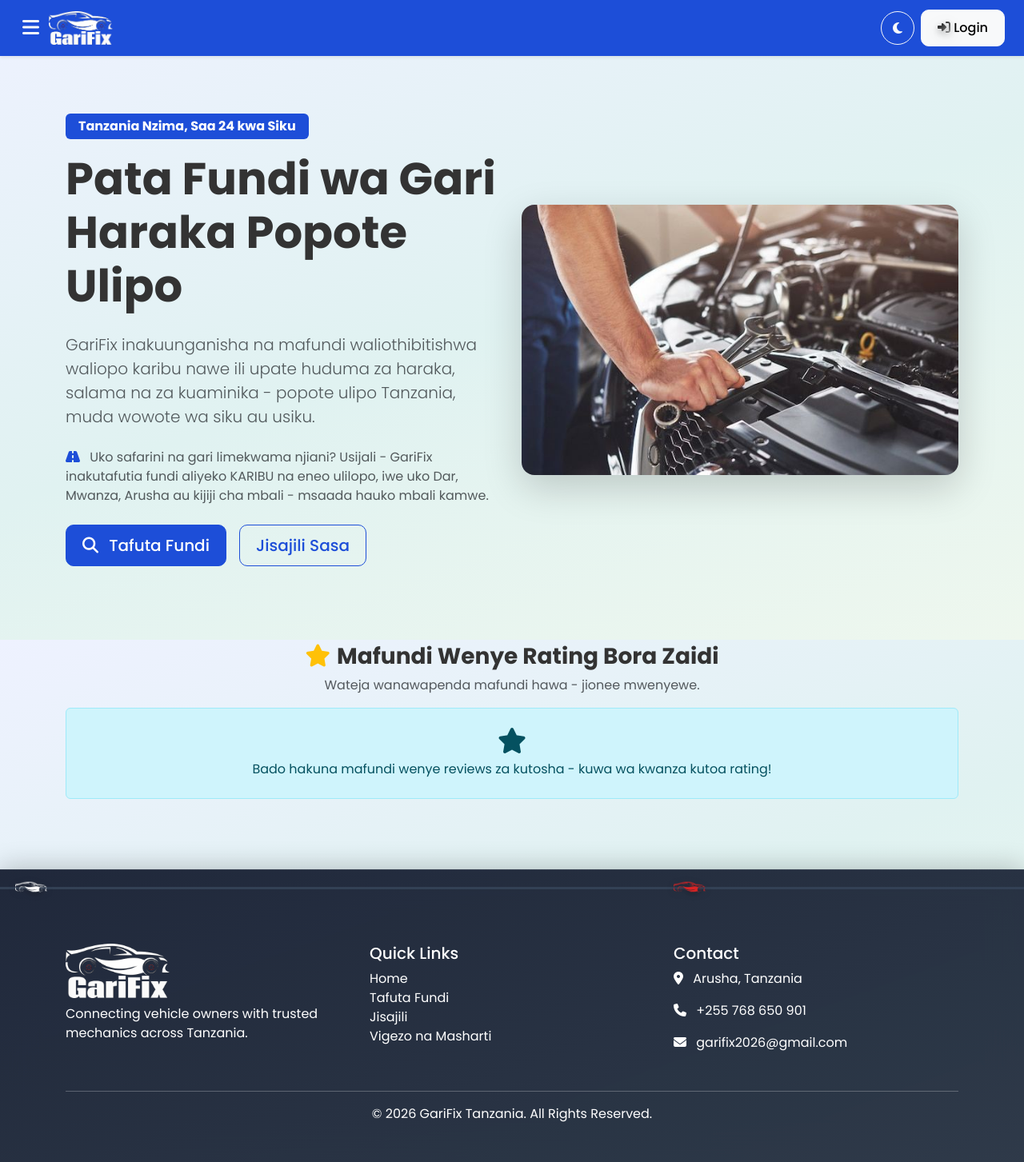
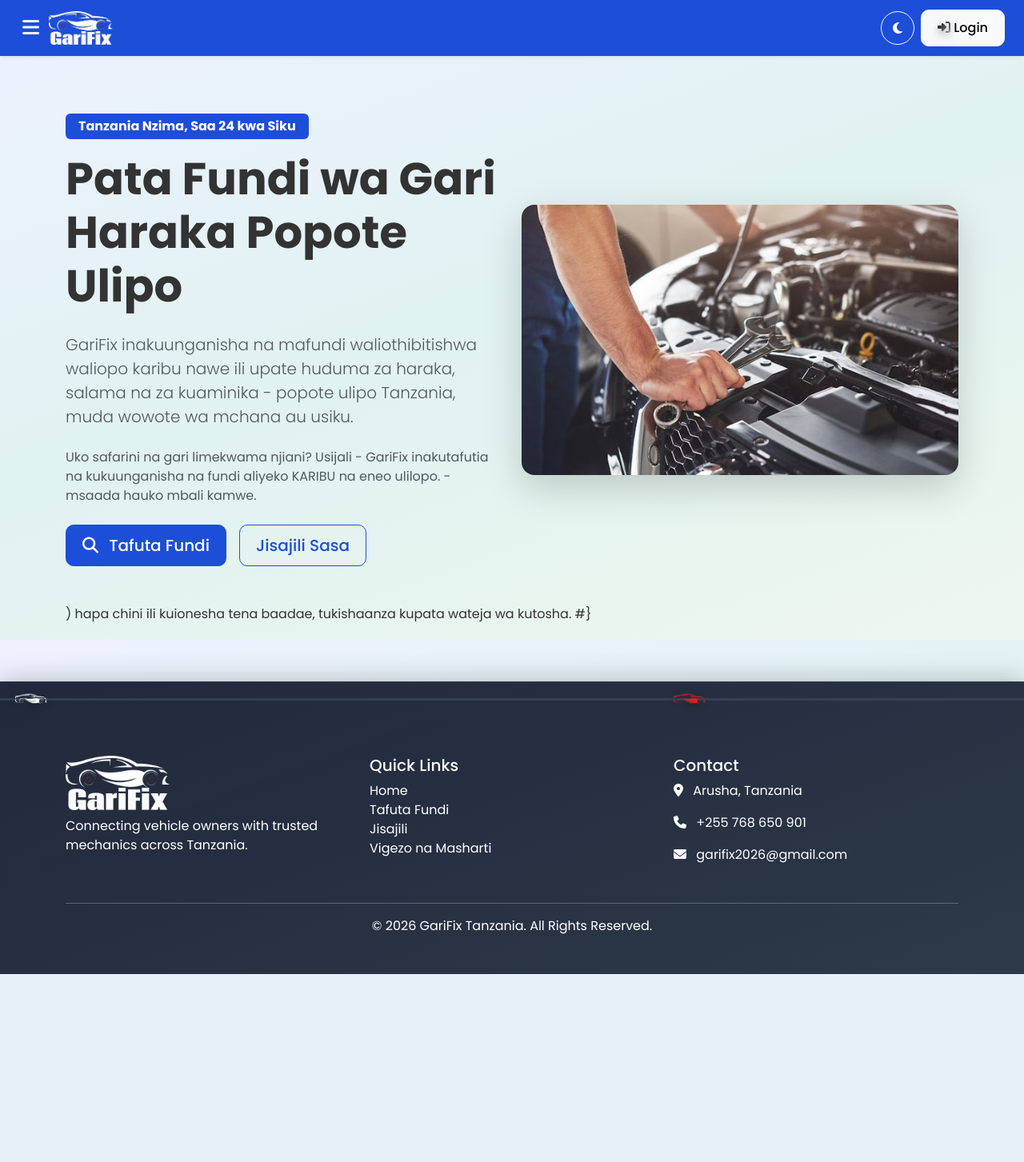
Before and after one commit to joblee88/garifix, a Flask app: page / in a window 1280 px wide. Shown: the whole page at 80% size. After the commit the page ends 1218 px from the top, so only its background shows below. Run offline with Flask 3, Linux system fonts and the light colour scheme; data comes from the database, SQL or seed files in the repository; data that the repository does not hold is empty.

Commit message:
marekebosho home page

```diff
--- a/templates/home.html
+++ b/templates/home.html
@@ -7,11 +7,10 @@
         <span class="badge bg-primary mb-3 px-3 py-2 fs-6">Tanzania Nzima, Saa 24 kwa Siku</span>
         <h1 class="display-4 fw-bold mb-4">Pata Fundi wa Gari Haraka Popote Ulipo</h1>
         <p class="lead text-muted mb-4">
-            GariFix inakuunganisha na mafundi waliothibitishwa waliopo karibu nawe ili upate huduma za haraka, salama na za kuaminika - popote ulipo Tanzania, muda wowote wa siku au usiku.
+            GariFix inakuunganisha na mafundi waliothibitishwa waliopo karibu nawe ili upate huduma za haraka, salama na za kuaminika - popote ulipo Tanzania, muda wowote wa mchana au usiku.
         </p>
         <p class="text-muted mb-4">
-            <i class="fa-solid fa-road text-primary me-2"></i>
-            Uko safarini na gari limekwama njiani? Usijali - GariFix inakutafutia fundi aliyeko KARIBU na eneo ulilopo, iwe uko Dar, Mwanza, Arusha au kijiji cha mbali - msaada hauko mbali kamwe.
+            Uko safarini na gari limekwama njiani? Usijali - GariFix inakutafutia na kukuunganisha na fundi aliyeko KARIBU na eneo ulilopo. - msaada hauko mbali kamwe.
         </p>
         <div class="d-flex flex-wrap gap-3">
 
@@ -36,6 +35,11 @@
     </div>
 </div>
 
+{# Sehemu ya "Mafundi Wenye Rating Bora Zaidi" - imefichwa kwa sasa
+   (wateja bado ni wachache, rating hazina maana kamili bado).
+   Ondoa alama hizi za comment ({# na #}) hapa chini ili kuionesha
+   tena baadae, tukishaanza kupata wateja wa kutosha. #}
+{#
 <div class="text-center mt-5 mb-3">
     <h3 class="fw-bold"><i class="fa-solid fa-star text-warning me-2"></i>Mafundi Wenye Rating Bora Zaidi</h3>
     <p class="text-muted">Wateja wanawapenda mafundi hawa - jionee mwenyewe.</p>
@@ -74,6 +78,7 @@
     </div>
     {% endfor %}
 </div>
+#}
 
 <style>
 .top-mechanic-card { transition: box-shadow 0.15s ease; }
```
